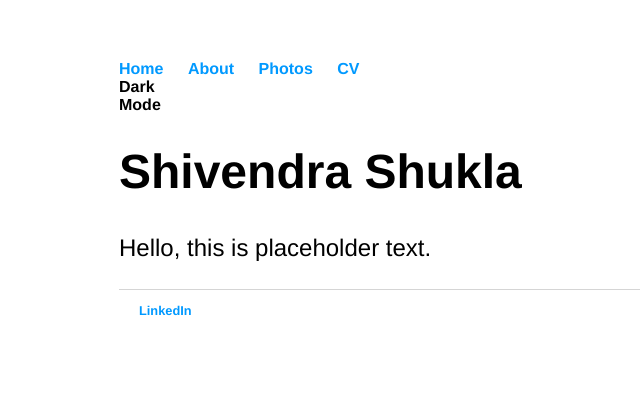
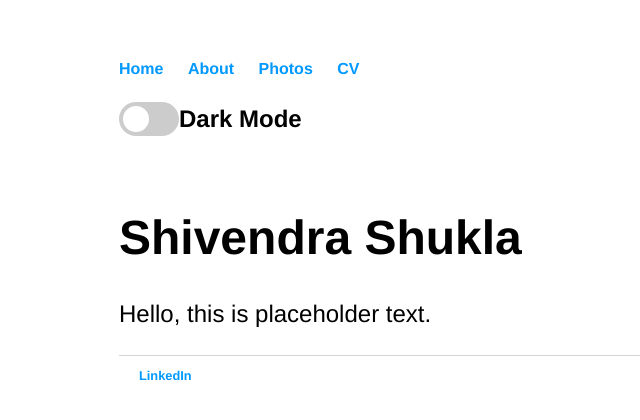
Before and after one commit to thatshivendrashukla/thatshivendrashukla.github.io, a Jekyll site: the page built from index.html, in a window 1280 px wide. Shown: the top 420 px of the page, without its empty margins (73-713 px from the left). Built offline with Jekyll 4.4.1, drawn with Linux system fonts in a browser that asks for light colours.

Commit message:
Update default.html

```diff
--- a/_layouts/default.html
+++ b/_layouts/default.html
@@ -17,7 +17,7 @@
 					<li><a href="/photos">Photos</a></li>
 	        		<li><a href="/cv">CV</a></li>
 					<!-- dark mode switcher and javascript for persistency-->
-					<div class="theme-switch-wrapper"><label class="theme-switch" for="checkbox"><input type="checkbox" id="checkbox" value="value">Dark Mode</label></div>
+					<li><div class="theme-switch-wrapper"><label class="theme-switch" for="checkbox"><input type="checkbox" id="checkbox" /><div class="slider round"></div></label><p>Dark Mode</p></div></li>
 
 
 				<script type="text/javascript"> const toggleSwitch = document.querySelector('.theme-switch input[type="checkbox"]');
```
